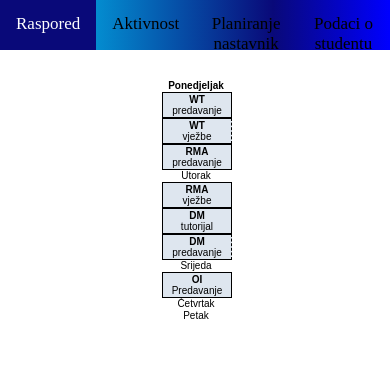
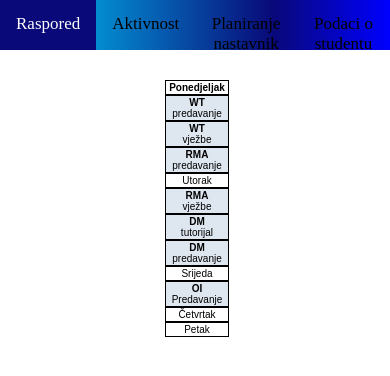
Before and after one commit to ababic2/WebTehnologije_Spirale, a plain HTML site: page Zadatak 1/raspored.html in a window 390 px wide. Drawn offline with Linux system fonts and the light colour scheme; a web font is replaced by a local one.

Commit message:
Zavrsen mobile view za prvi zadatak

```diff
--- a/Zadatak 1/raspored.css
+++ b/Zadatak 1/raspored.css
@@ -121,14 +121,15 @@ td.odd {
     td, th {
         width: 100%;
         height: 100%;
-        border: 1px solid black;
         text-align: center;
+        border: 1px solid #000 !important;
     }
 
     .days {
-        margin-top: -1px;
-        padding-top: 1px;
+        border: 1px solid #000 !important;
         text-align: center;
-        border: 10px solid black;
+        padding-right: 1px;
+        width: 100%;
+        height: 100%;
     }
 }
```
